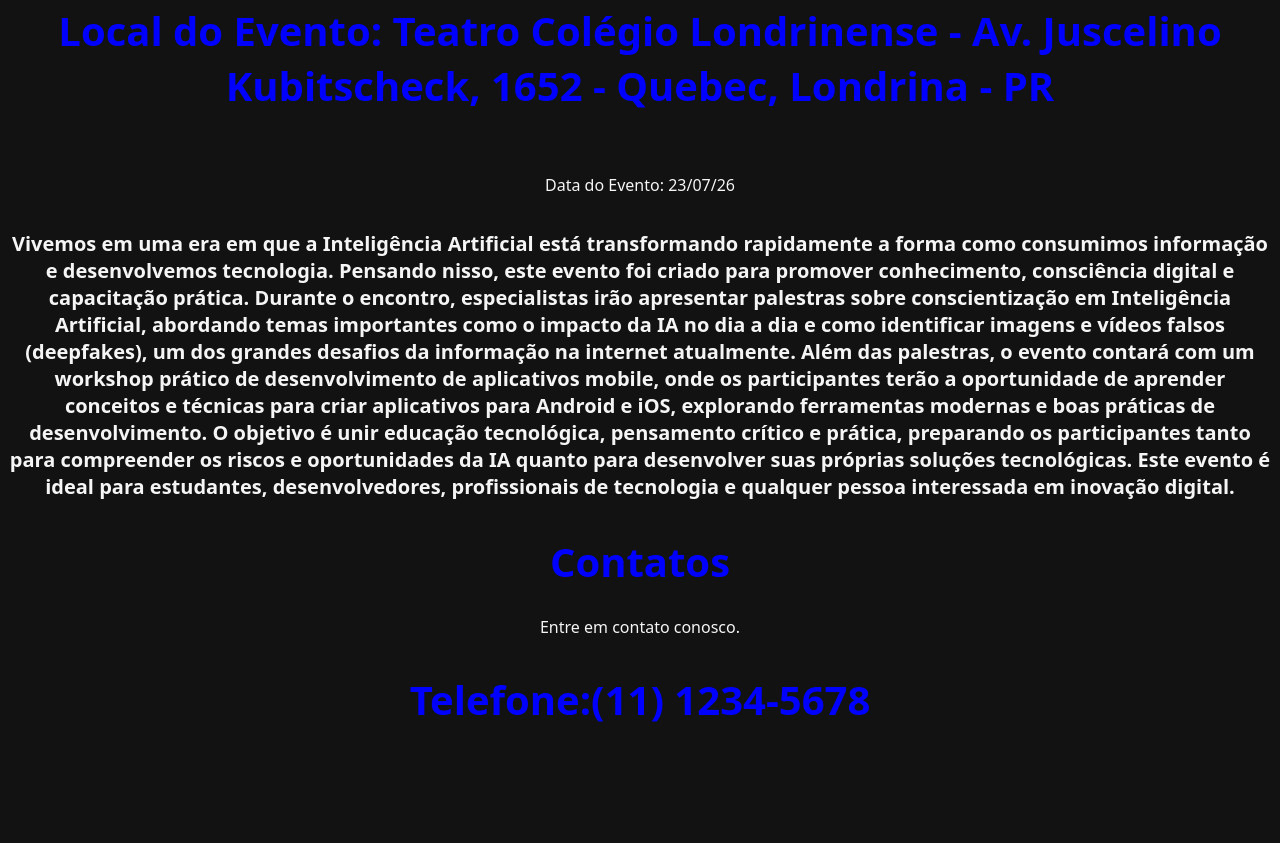
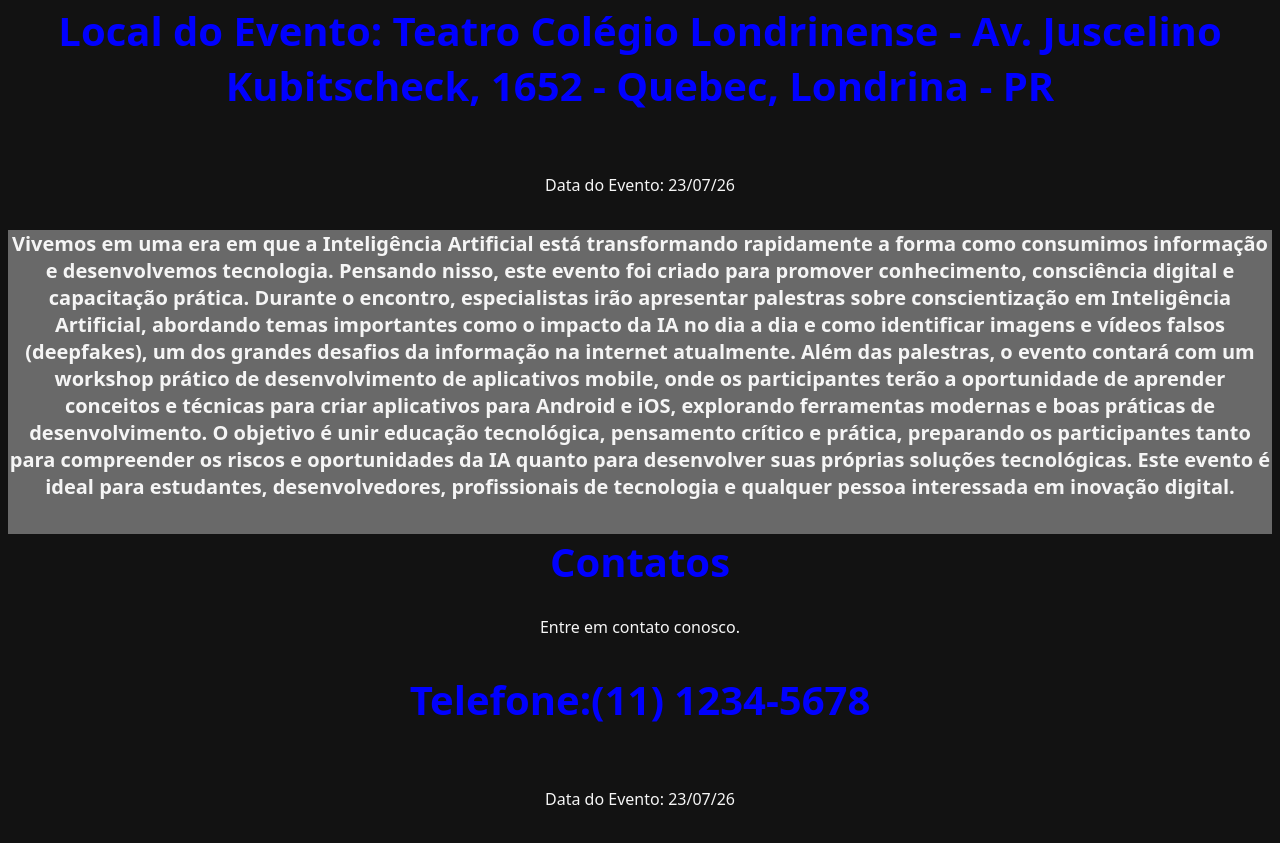
Before and after one commit to Gabrielkk-prog/Dev-web, a plain HTML site: page index.html in a window 1280 px wide. Shown: the part 313-1156 px from the top of the page. Before the commit the page ends 1101 px from the top, so only its background shows below. Drawn offline with Linux system fonts and the light colour scheme.

Commit message:
mudancas na cor

```diff
--- a/asset/css/style.css
+++ b/asset/css/style.css
@@ -22,7 +22,7 @@ p{
     flex-direction: column;
     align-items: center;
     justify-content:center;
-    background-color: aliceblue;
+    background-color: dimgray;
 
 
 }
--- a/index.html
+++ b/index.html
@@ -28,7 +28,6 @@ Teatro Colégio Londrinense - Av. Juscelino Kubitscheck, 1652 - Quebec, Londrina
 
 <div>
     <div class = "quadro">
-</div>
 
     <h2>Vivemos em uma era em que a Inteligência Artificial está transformando rapidamente a forma como consumimos informação e desenvolvemos tecnologia. Pensando nisso, este evento foi criado para promover conhecimento, consciência digital e capacitação prática.
 Durante o encontro, especialistas irão apresentar palestras sobre conscientização em Inteligência Artificial, abordando temas importantes como o impacto da IA no dia a dia e como identificar imagens e vídeos falsos (deepfakes), um dos grandes desafios da informação na internet atualmente.
@@ -42,6 +41,7 @@ Este evento é ideal para estudantes, desenvolvedores, profissionais de tecnolog
     <p>Entre em contato conosco.</p><br>
     <h1>Telefone:(11) 1234-5678</h1><br>
     <p></p>
-
+    <p>Data do Evento:
+23/07/26</p><br>
 </body>
 </html>
```
